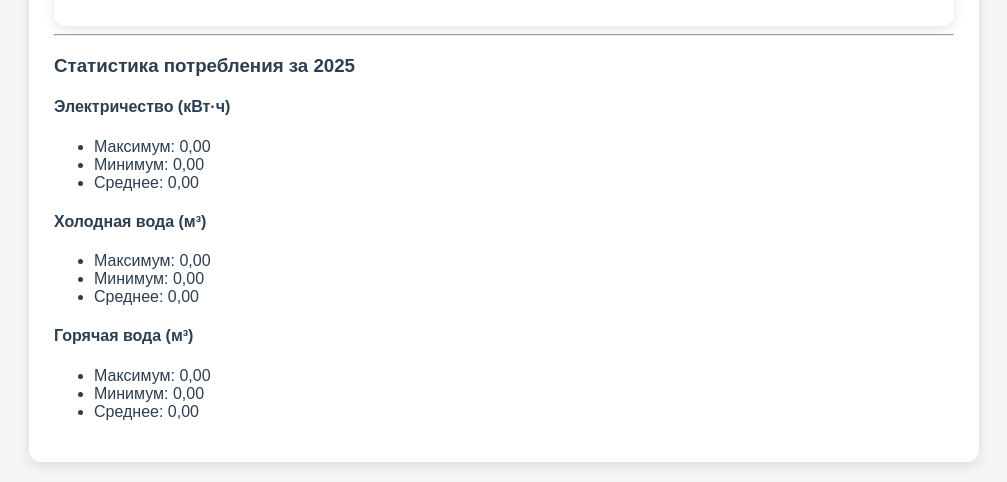
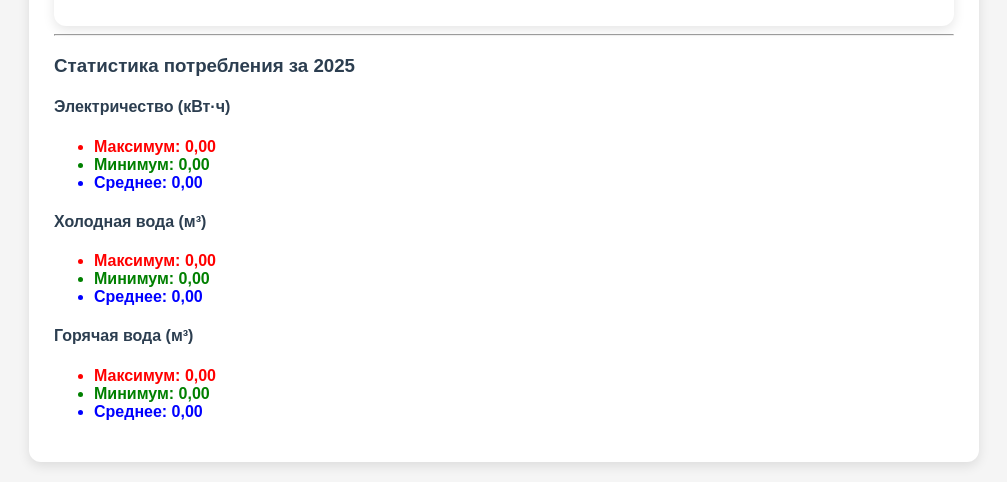
Before and after one commit to DmytroFedosyeyev/jango_rent, a Django app: page /overview/ in a window 1280 px wide. Shown: the part 1390-1872 px from the top of the page, without its empty margins (136-1143 px from the left). Run offline with Django 5.2, Linux system fonts and the light colour scheme; the visitor is signed in with stand-in values (Sample User, id 1); data that the repository does not hold is empty.

Commit message:
Цветовая маркировка статистики: максимум — красный, минимум — зелёный, среднее — синий

```diff
--- a/expenses/templates/base.html
+++ b/expenses/templates/base.html
@@ -7,6 +7,7 @@
     <meta charset="UTF-8">
     <meta name="viewport" content="width=device-width, initial-scale=1.0">
     <title>{% block title %}{% trans "Учет расходов" %}{% endblock %}</title>
+    {% block extra_head %}{% endblock %}
     <style>
         body {
             font-family: 'Arial', sans-serif;
--- a/expenses/templates/overview.html
+++ b/expenses/templates/overview.html
@@ -1,5 +1,24 @@
 {% extends 'base.html' %}
 {% load i18n %}
+
+{% block extra_head %}
+<style>
+    .stat-max {
+        color: red;
+        font-weight: bold;
+    }
+
+    .stat-min {
+        color: green;
+        font-weight: bold;
+    }
+
+    .stat-avg {
+        color: blue;
+        font-weight: bold;
+    }
+</style>
+{% endblock %}
 
 {% block title %}{% trans "Обзор расходов" %}{% endblock %}
 
@@ -102,25 +121,25 @@
     <div class="col">
         <h4>{% trans "Электричество (кВт·ч)" %}</h4>
         <ul>
-            <li>{% trans "Максимум" %}: {{ electricity_stats.max|floatformat:2 }}</li>
-            <li>{% trans "Минимум" %}: {{ electricity_stats.min|floatformat:2 }}</li>
-            <li>{% trans "Среднее" %}: {{ electricity_stats.avg|floatformat:2 }}</li>
+            <li class="stat-max">{% trans "Максимум" %}: {{ electricity_stats.max|floatformat:2 }}</li>
+            <li class="stat-min">{% trans "Минимум" %}: {{ electricity_stats.min|floatformat:2 }}</li>
+            <li class="stat-avg">{% trans "Среднее" %}: {{ electricity_stats.avg|floatformat:2 }}</li>
         </ul>
     </div>
     <div class="col">
         <h4>{% trans "Холодная вода (м³)" %}</h4>
         <ul>
-            <li>{% trans "Максимум" %}: {{ cold_water_stats.max|floatformat:2 }}</li>
-            <li>{% trans "Минимум" %}: {{ cold_water_stats.min|floatformat:2 }}</li>
-            <li>{% trans "Среднее" %}: {{ cold_water_stats.avg|floatformat:2 }}</li>
+            <li class="stat-max">{% trans "Максимум" %}: {{ cold_water_stats.max|floatformat:2 }}</li>
+            <li class="stat-min">{% trans "Минимум" %}: {{ cold_water_stats.min|floatformat:2 }}</li>
+            <li class="stat-avg">{% trans "Среднее" %}: {{ cold_water_stats.avg|floatformat:2 }}</li>
         </ul>
     </div>
     <div class="col">
         <h4>{% trans "Горячая вода (м³)" %}</h4>
         <ul>
-            <li>{% trans "Максимум" %}: {{ hot_water_stats.max|floatformat:2 }}</li>
-            <li>{% trans "Минимум" %}: {{ hot_water_stats.min|floatformat:2 }}</li>
-            <li>{% trans "Среднее" %}: {{ hot_water_stats.avg|floatformat:2 }}</li>
+            <li class="stat-max">{% trans "Максимум" %}: {{ hot_water_stats.max|floatformat:2 }}</li>
+            <li class="stat-min">{% trans "Минимум" %}: {{ hot_water_stats.min|floatformat:2 }}</li>
+            <li class="stat-avg">{% trans "Среднее" %}: {{ hot_water_stats.avg|floatformat:2 }}</li>
         </ul>
     </div>
 </div>
```
